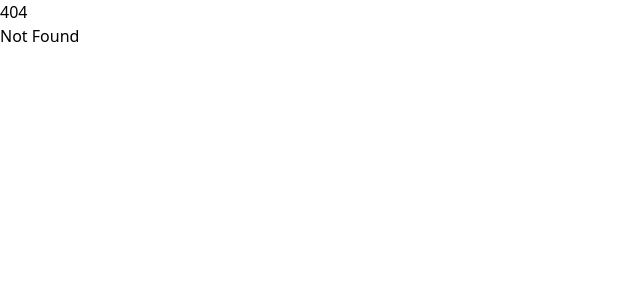
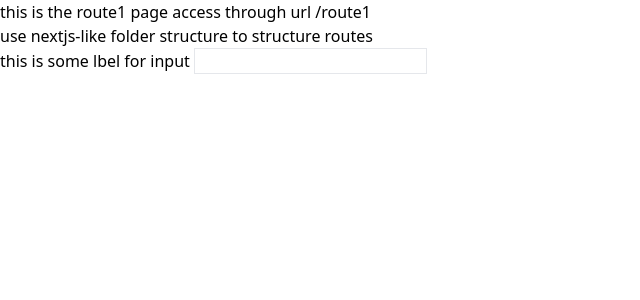
Before and after one commit to jimmyygit/htn, a SvelteKit app in the folder frontend/: page /route1 in a window 1280 px wide. Before the commit this address had no page. Shown: the top 300 px of the page, without its empty margins (0-640 px from the left). Built offline with nearby package versions, Linux system fonts and the light colour scheme.

Commit message:
Add components

```diff
--- /dev/null
+++ b/frontend/src/lib/components/Input.svelte
@@ -0,0 +1,2 @@
+<label for="">this is some lbel for input</label>
+<input type="email" name="email" id="" class="border" />
--- a/frontend/src/routes/+page.svelte
+++ b/frontend/src/routes/+page.svelte
@@ -2,3 +2,4 @@
 <p>Visit <a href="https://kit.svelte.dev">kit.svelte.dev</a> to read the documentation</p>
 
 <h1 class="text-3xl font-bold underline text-red-500">Hello world!</h1>
+<a href="/route1" class="underline">click to route 1</a>
--- /dev/null
+++ b/frontend/src/routes/route1/+page.svelte
@@ -0,0 +1,8 @@
+<script>
+	import Input from '$lib/components/Input.svelte';
+</script>
+
+<p>this is the route1 page access through url /route1</p>
+<p>use nextjs-like folder structure to structure routes</p>
+
+<Input />
```
